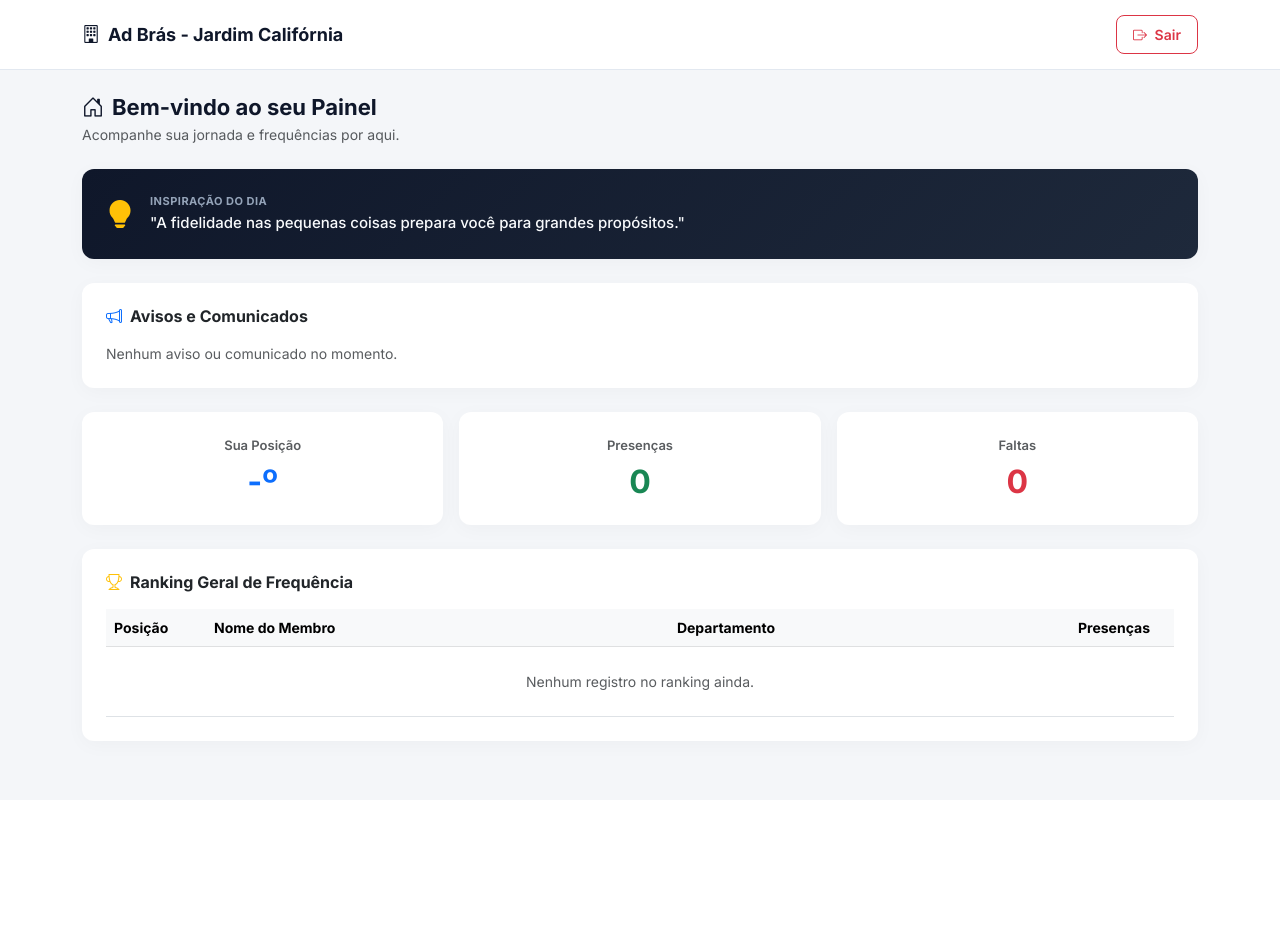
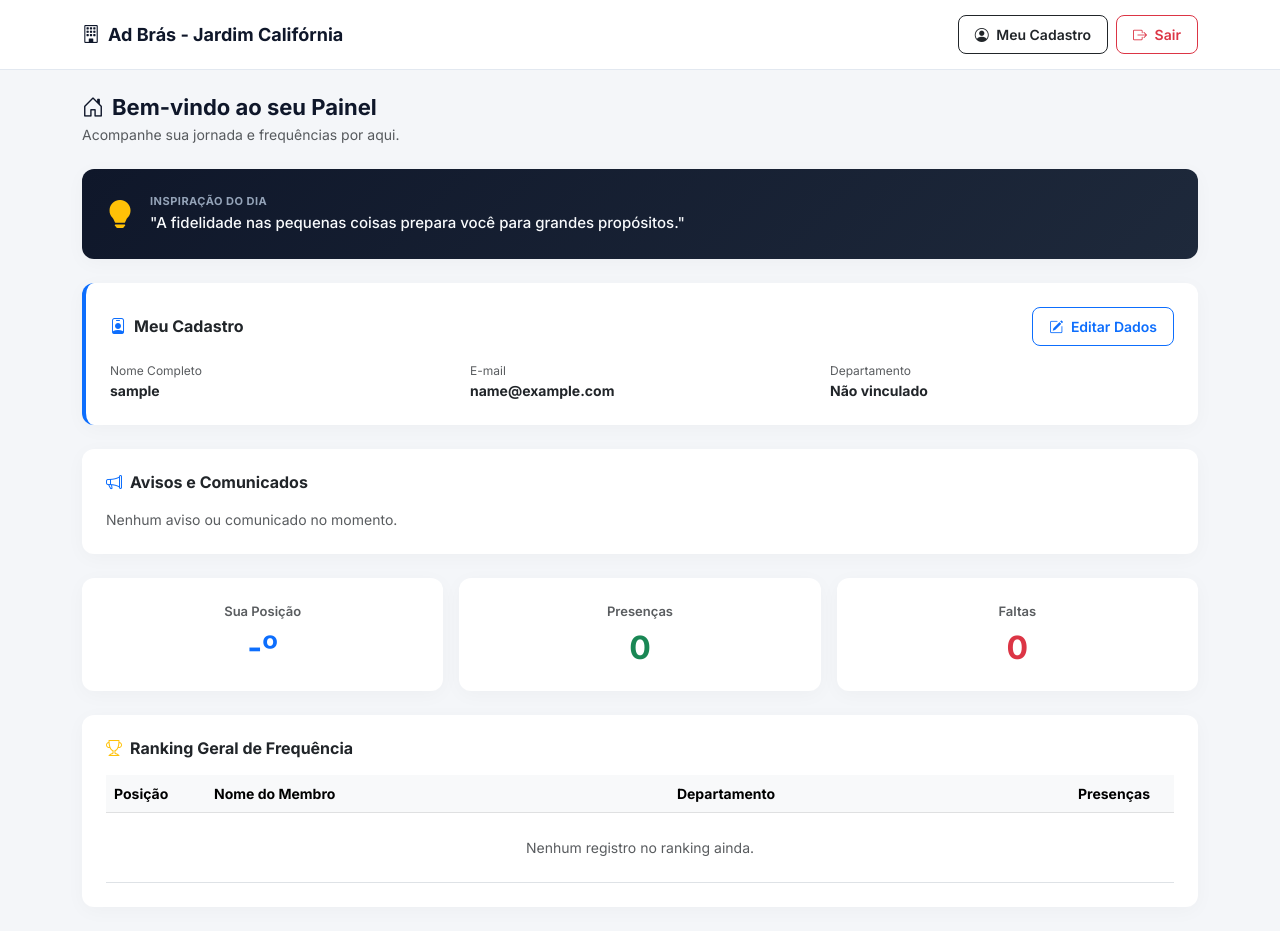
Before and after one commit to SimiTeste/church-presence, a Flask app: page /dashboard in a window 1280 px wide. Before the commit the page ends 752 px from the top, so only its background shows below. Run offline with Flask 3, Linux system fonts and the light colour scheme; the visitor is signed in with stand-in values (Sample User, id 1); data that the repository does not hold is empty.

Commit message:
Adiciona botao de Meu Cadastro nos painéis

```diff
--- a/templates/dashboard_lider.html
+++ b/templates/dashboard_lider.html
@@ -75,6 +75,12 @@
                 <span class="text-muted small me-3 d-none d-md-inline">
                     Painel do Líder ({{ current_user.departamento if current_user.departamento else 'Geral' }})
                 </span>
+
+                <!-- Botão "Meu Cadastro" visível para o Líder -->
+                <a href="{{ url_for('members.meu_perfil') }}" class="btn btn-outline-dark btn-sm btn-custom me-2">
+                    <i class="bi bi-person-circle me-1"></i> Meu Cadastro
+                </a>
+
                 <a href="{{ url_for('auth.logout') }}" class="btn btn-outline-danger btn-sm btn-custom">
                     <i class="bi bi-box-arrow-right me-1"></i> Sair
                 </a>
--- a/templates/dashboard_user.html
+++ b/templates/dashboard_user.html
@@ -72,6 +72,13 @@
                 <i class="bi bi-building me-2"></i>Ad Brás - Jardim Califórnia
             </a>
             <div class="d-flex align-items-center">
+                <!-- Botão "Meu Cadastro" visível APENAS para Líder e Usuário comum -->
+                {% if current_user.tipo != 'MASTER' %}
+                    <a href="{{ url_for('members.meu_perfil') }}" class="btn btn-outline-dark btn-sm btn-custom me-2">
+                        <i class="bi bi-person-circle me-1"></i> Meu Cadastro
+                    </a>
+                {% endif %}
+
                 <a href="{{ url_for('auth.logout') }}" class="btn btn-outline-danger btn-sm btn-custom">
                     <i class="bi bi-box-arrow-right me-1"></i> Sair
                 </a>
@@ -104,6 +111,34 @@
                 </div>
             </div>
         </div>
+
+        <!-- Seção de Dados do Meu Cadastro (Visível apenas para usuários comuns/membros) -->
+        {% if current_user.tipo == 'USER' %}
+        <div class="card-custom mb-4 border-start border-primary border-4">
+            <div class="d-flex justify-content-between align-items-center mb-3">
+                <h5 class="fw-bold mb-0 text-dark" style="font-size: 16px;">
+                    <i class="bi bi-person-badge me-2 text-primary"></i>Meu Cadastro
+                </h5>
+                <a href="{{ url_for('members.meu_perfil') }}" class="btn btn-sm btn-outline-primary btn-custom">
+                    <i class="bi bi-pencil-square me-1"></i> Editar Dados
+                </a>
+            </div>
+            <div class="row g-3" style="font-size: 14px;">
+                <div class="col-md-4">
+                    <span class="text-muted d-block" style="font-size: 12px;">Nome Completo</span>
+                    <strong class="text-dark">{{ current_user.nome }}</strong>
+                </div>
+                <div class="col-md-4">
+                    <span class="text-muted d-block" style="font-size: 12px;">E-mail</span>
+                    <strong class="text-dark">{{ current_user.email }}</strong>
+                </div>
+                <div class="col-md-4">
+                    <span class="text-muted d-block" style="font-size: 12px;">Departamento</span>
+                    <strong class="text-dark">{{ current_user.departamento if current_user.departamento else 'Não vinculado' }}</strong>
+                </div>
+            </div>
+        </div>
+        {% endif %}
 
         <!-- Seção de Avisos e Comunicados da Igreja -->
         <div class="card-custom mb-4">
```
Also changed, not shown: templates/dashboard.html (+7 -7 lines).
